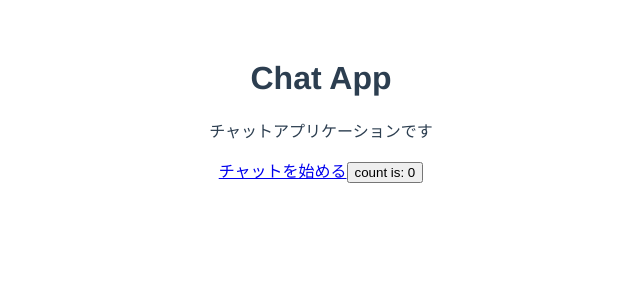
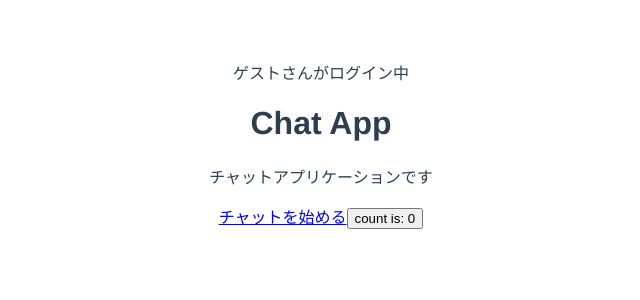
Before and after one commit to yuichiyasui/chat-app-front, a Vue app: page / in a window 1280 px wide. Shown: the top 300 px of the page, without its empty margins (319-959 px from the left). Built offline with nearby package versions, Linux system fonts and the light colour scheme.

Commit message:
共通ヘッダーにユーザー情報を表示

```diff
--- a/src/App.vue
+++ b/src/App.vue
@@ -1,12 +1,26 @@
 <template>
+  <header>
+    <p class="user">
+      {{ userName + "さんがログイン中" }}
+    </p>
+  </header>
   <router-view />
 </template>
 
 <script lang="ts">
-import { defineComponent } from "vue";
+import { defineComponent, computed } from "vue";
+import { useStore } from "vuex";
+import { key } from "./store";
 
 export default defineComponent({
   name: "App",
+  setup() {
+    const store = useStore(key);
+
+    return {
+      userName: computed(() => store.state.user.user?.name || "ゲスト"),
+    };
+  },
 });
 </script>
 
```
Lines whose indentation alone changed are shown as unchanged.
